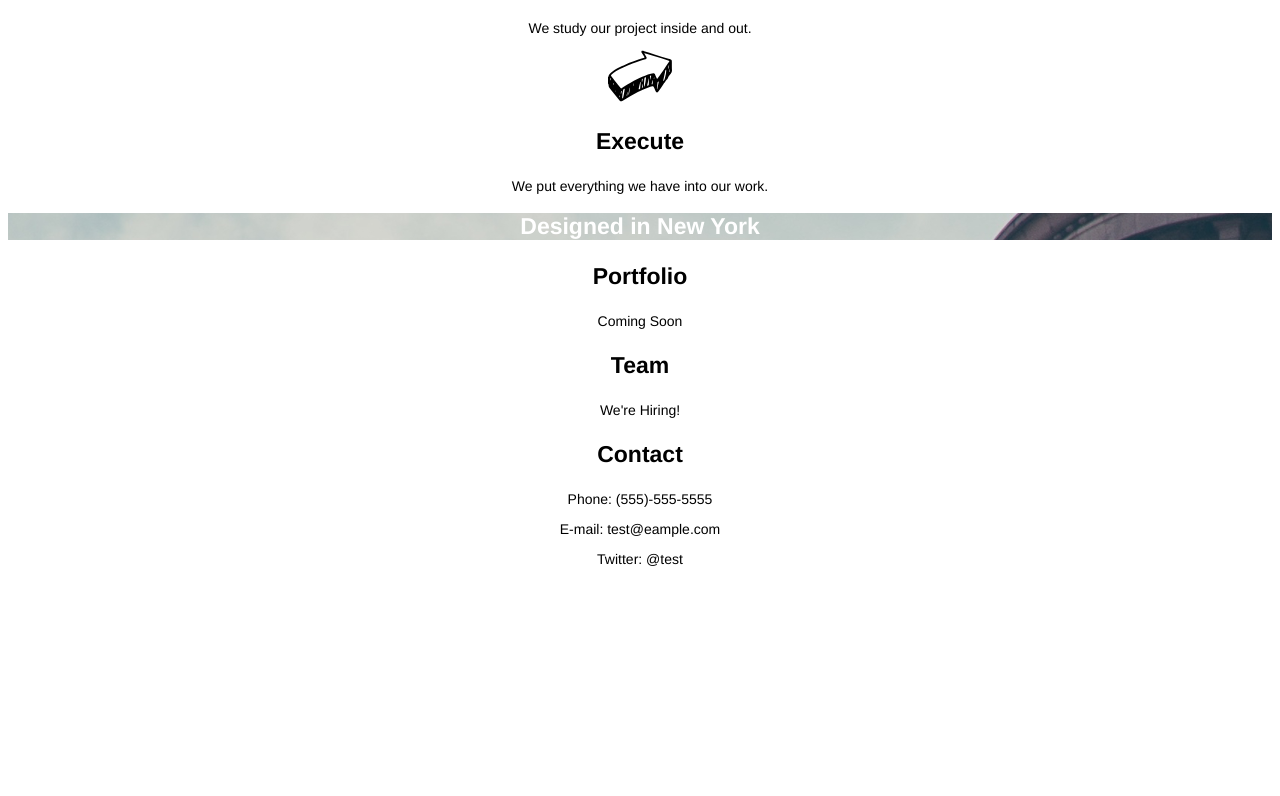
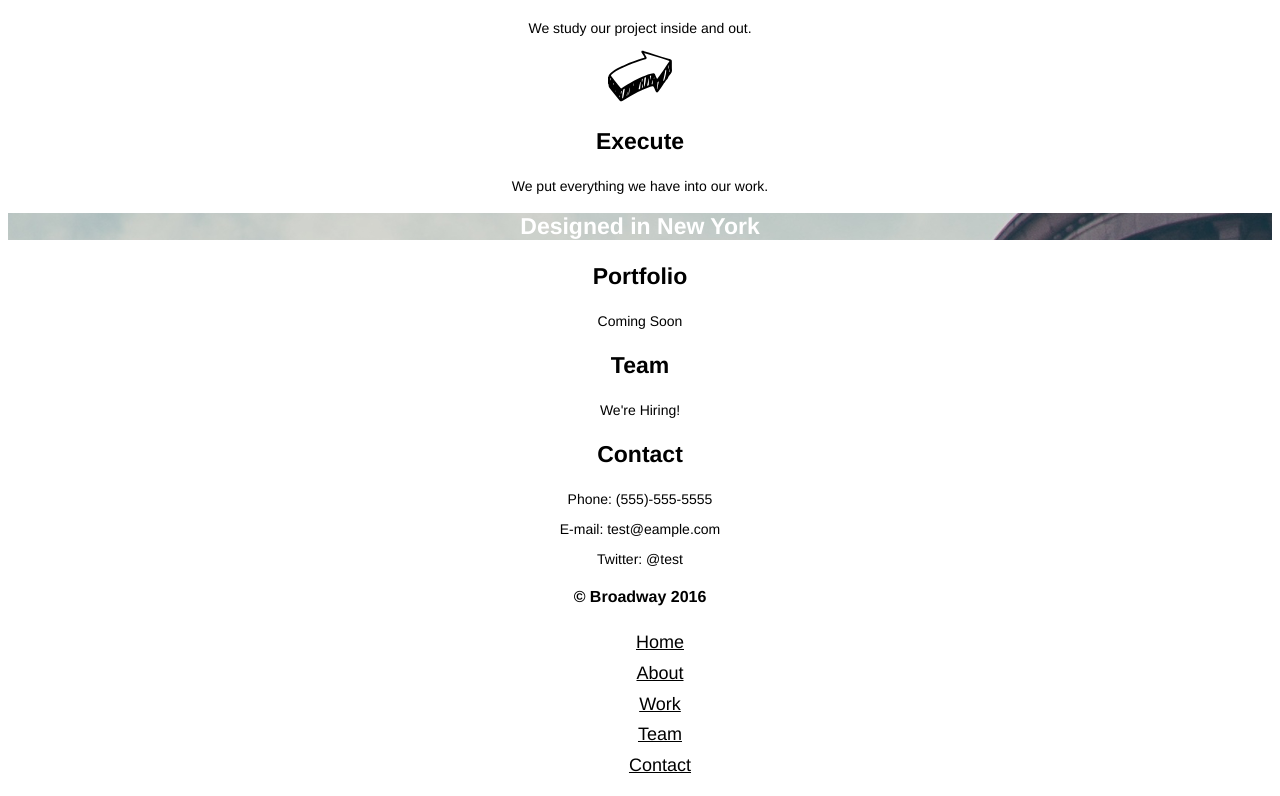
Before and after one commit to RandomlyGeneratedDevName/Broadway, a plain HTML site: page index.html in a window 1280 px wide. Shown: the part 680-1476 px from the top of the page. Before the commit the page ends 1261 px from the top, so only its background shows below. Drawn offline with Linux system fonts and the light colour scheme.

Commit message:
add the footer section

```diff
--- a/index.html
+++ b/index.html
@@ -48,6 +48,18 @@
     </section>
 
     <!--Footer area that contain some navigation elements-->
+    <footer>
+      <h4>&copy; Broadway 2016</h4>
+      <ul>
+        <li><a href="#">Home</a></li>
+        <li><a href="#">About</a></li>
+        <li><a href="#">Work</a></li>
+        <li><a href="#">Team</a></li>
+        <li><a href="#">Contact</a></li>
+      </ul>
+
+    </footer>
+
 
 
   </body>
```
